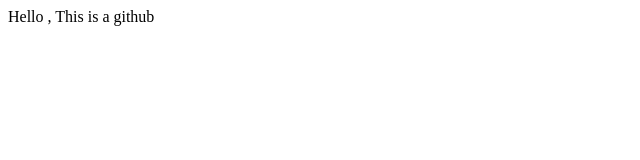
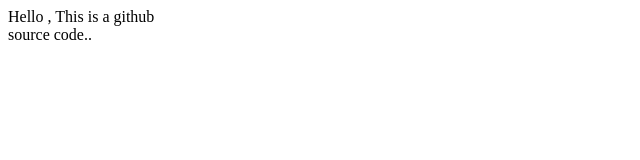
Before and after one commit to sampathbolamalla/myrepository, a plain HTML site: page WebContent/index.html in a window 1280 px wide. Shown: the full height of the page, 0-640 px from the left. Drawn offline with Linux system fonts and the light colour scheme.

Commit message:
more changes to index

```diff
--- a/WebContent/index.html
+++ b/WebContent/index.html
@@ -6,5 +6,7 @@
 </head>
 <body>
     Hello , This is a github
+    <br>
+    source code..
 </body>
 </html>
```
